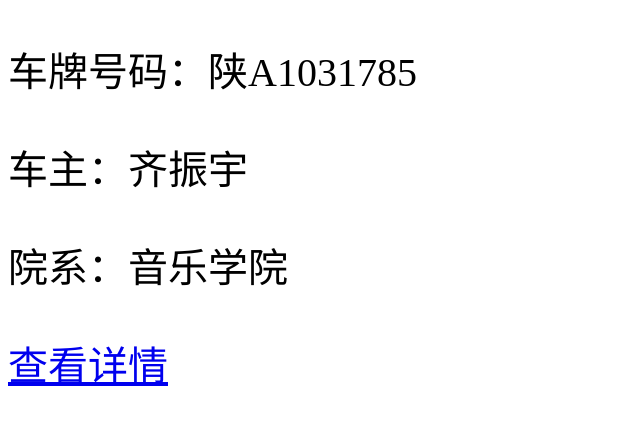
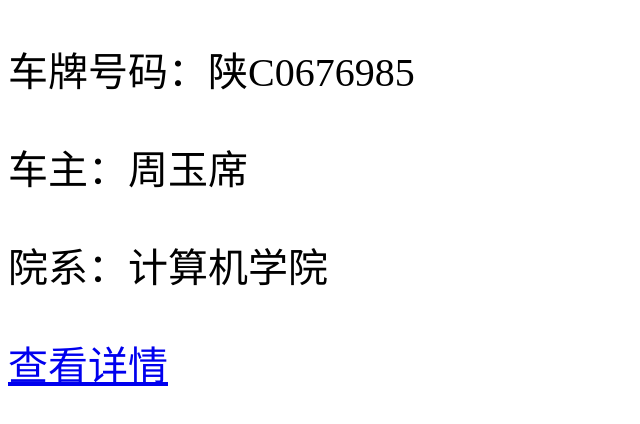
Before and after one commit to dakuan7/pass, a plain HTML site: page index.html in a window 1280 px wide. Shown: the whole page, without its empty margins (0-640 px from the left). Drawn offline with Linux system fonts and the light colour scheme.

Commit message:
Add files via upload

```diff
--- a/index.html
+++ b/index.html
@@ -3,7 +3,7 @@
 
 <head>
     <meta charset="UTF-8">
-    <title>车辆信息</title>
+    <title>bwccl.bjwlxy.cn</title>
     <style>
         /* 设置整体字体大小 */
         body {
@@ -25,9 +25,9 @@
 </head>
 
 <body>
-    <p>车牌号码：陕A1031785</p>
-    <p>车主：齐振宇</p>
-    <p>院系：音乐学院</p>
+    <p>车牌号码：陕C0676985</p>
+    <p>车主：周玉席</p>
+    <p>院系：计算机学院</p>
     <a href="#">查看详情</a>
 </body>
 
```
